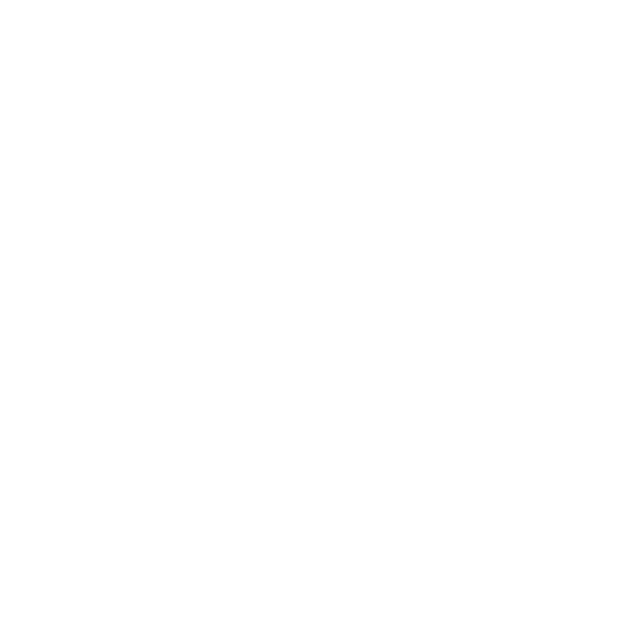
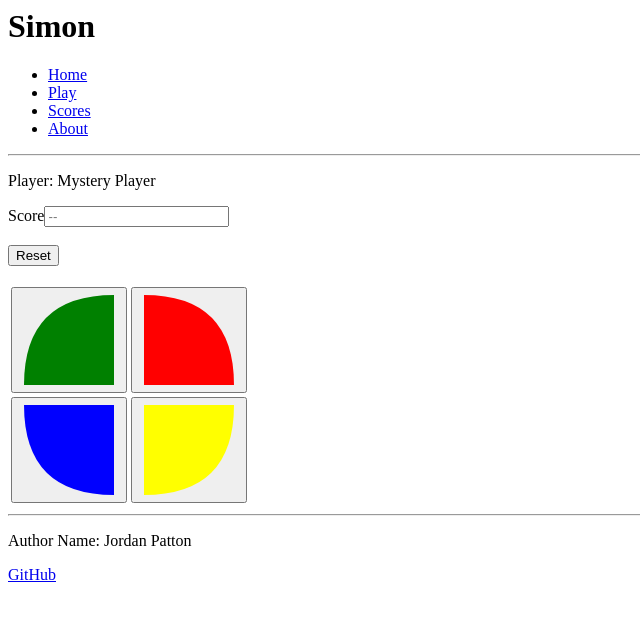
Before and after one commit to Jordanpatton78/simon, a plain HTML site: page play.html in a window 1280 px wide. Shown: the whole page, without its empty margins (0-640 px from the left). Drawn offline with Linux system fonts and the light colour scheme.

Commit message:
Made play.html

```diff
--- a/play.html
+++ b/play.html
@@ -0,0 +1,91 @@
+<html lang="en">
+  <head>
+    <meta charset="UTF-8" />
+    <meta name="viewport" content="width=device-width, initial-scale=1.0" />
+    <title>Simon</title>
+    <link rel="icon" href="favicon.ico" />
+  </head>
+  <body>
+    <h1>Simon</h1>
+    <p>
+        <ul>
+            <li><a href="index.html">Home</a></li>
+            <li><a href="play.html">Play</a></li>
+            <li><a href="scores.html">Scores</a></li>
+            <li><a href="about.html">About</a></li>
+        </ul>
+    </p>
+    <hr>
+    <p>Player: Mystery Player</p>
+    Score<input placeholder="--" readonly><br><br>
+
+    <button>Reset</button><br><br>
+
+    <div>
+        <table>
+          <tr>
+            <td>
+              <button>
+                <svg
+                  aria-hidden="true"
+                  viewBox="0 0 100 100"
+                  height="100"
+                  width="100"
+                >
+                  <!-- SVG
+                    M move <to x,y>
+                    Q quadratic curve <control point x,y> <to x,y>
+                -->
+                  <path d="M 95,5 95,95 5,95 Q 5,5 95,5" fill="green" />
+                </svg>
+              </button>
+            </td>
+            <td>
+              <button>
+                <svg
+                  aria-hidden="true"
+                  viewBox="0 0 100 100"
+                  height="100"
+                  width="100"
+                >
+                  <path d="M5,5 5,95 95,95 Q 95,5 5,5" fill="red" />
+                </svg>
+              </button>
+            </td>
+          </tr>
+          <tr>
+            <td>
+              <button>
+                <svg
+                  aria-hidden="true"
+                  viewBox="0 0 100 100"
+                  height="100"
+                  width="100"
+                >
+                  <path d="M5,5 95,5 95,95 Q 5,95 5,5" fill="blue" />
+                </svg>
+              </button>
+            </td>
+            <td>
+              <button>
+                <svg
+                  aria-hidden="true"
+                  viewBox="0 0 100 100"
+                  height="100"
+                  width="100"
+                >
+                  <path d="M95,5 5,5 5,95 Q 95,95 95,5" fill="yellow" />
+                </svg>
+              </button>
+            </td>
+          </tr>
+        </table>
+      </div>
+
+    <hr>
+    <footer>
+        <p>Author Name: Jordan Patton</p>
+        <p><a href="https://github.com/Jordanpatton78/simon">GitHub</a></p>
+    </footer>
+  </body>
+</html>
```
Also changed, not shown: index.html (+1 -1 lines).
